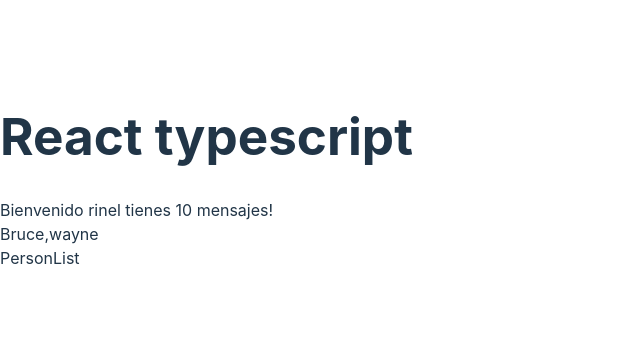
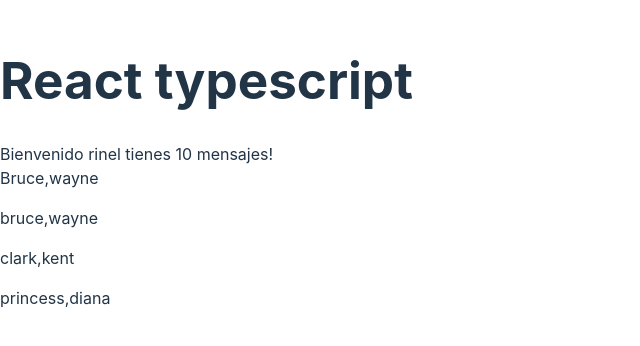
Before and after one commit to rineliniguezsosa/React-typescript, a React (Vite) app: page / in a window 1280 px wide. Shown: the part 228-574 px from the top of the page, without its empty margins (0-640 px from the left). Built offline with nearby package versions, Linux system fonts and the light colour scheme.

Commit message:
feat(PersonList): mepeando la prop hero

```diff
--- a/src/components/PersonList.tsx
+++ b/src/components/PersonList.tsx
@@ -6,6 +6,10 @@ type PersonListprops = {
 
 export const PersonList = ({hero}:PersonListprops) => {
   return (
-    <div>PersonList</div>
+    <div>
+      {hero.map(hero => (
+        <p key={hero.id}>{hero.first},{hero.last}</p>
+      ))}
+    </div>
   )
 }
```
